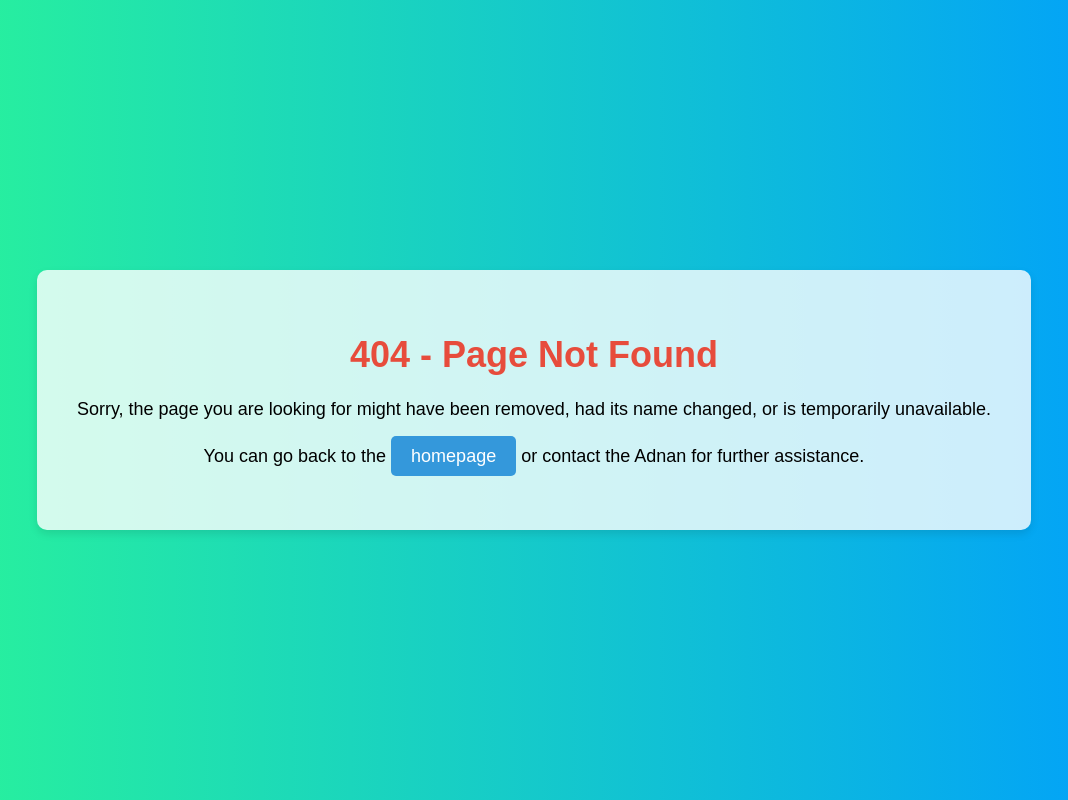
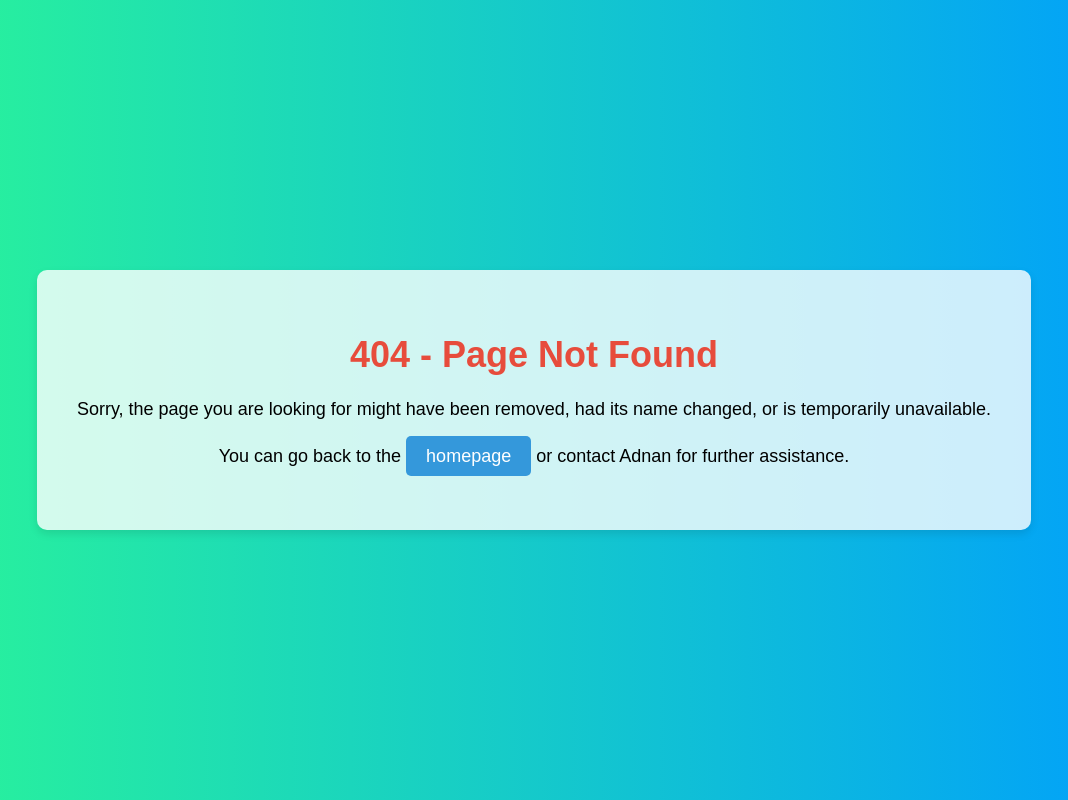
Before and after one commit to coderguy1213/Adnanportfolio.net, a plain HTML site: page 404.html in a window 1280 px wide. Shown: the whole page, without its empty margins (106-1174 px from the left). Drawn offline with Linux system fonts and the light colour scheme.

Commit message:
Update 404.html

```diff
--- a/404.html
+++ b/404.html
@@ -54,7 +54,7 @@
     <div class="error-container">
         <h1>404 - Page Not Found</h1>
         <p>Sorry, the page you are looking for might have been removed, had its name changed, or is temporarily unavailable.</p>
-        <p>You can go back to the <a href="index.html" target="_blank">homepage</a> or contact the Adnan for further assistance.</p>
+        <p>You can go back to the <a href="index.html" target="_blank">homepage</a> or contact Adnan for further assistance.</p>
     </div>
 </body>
 </html>
```
